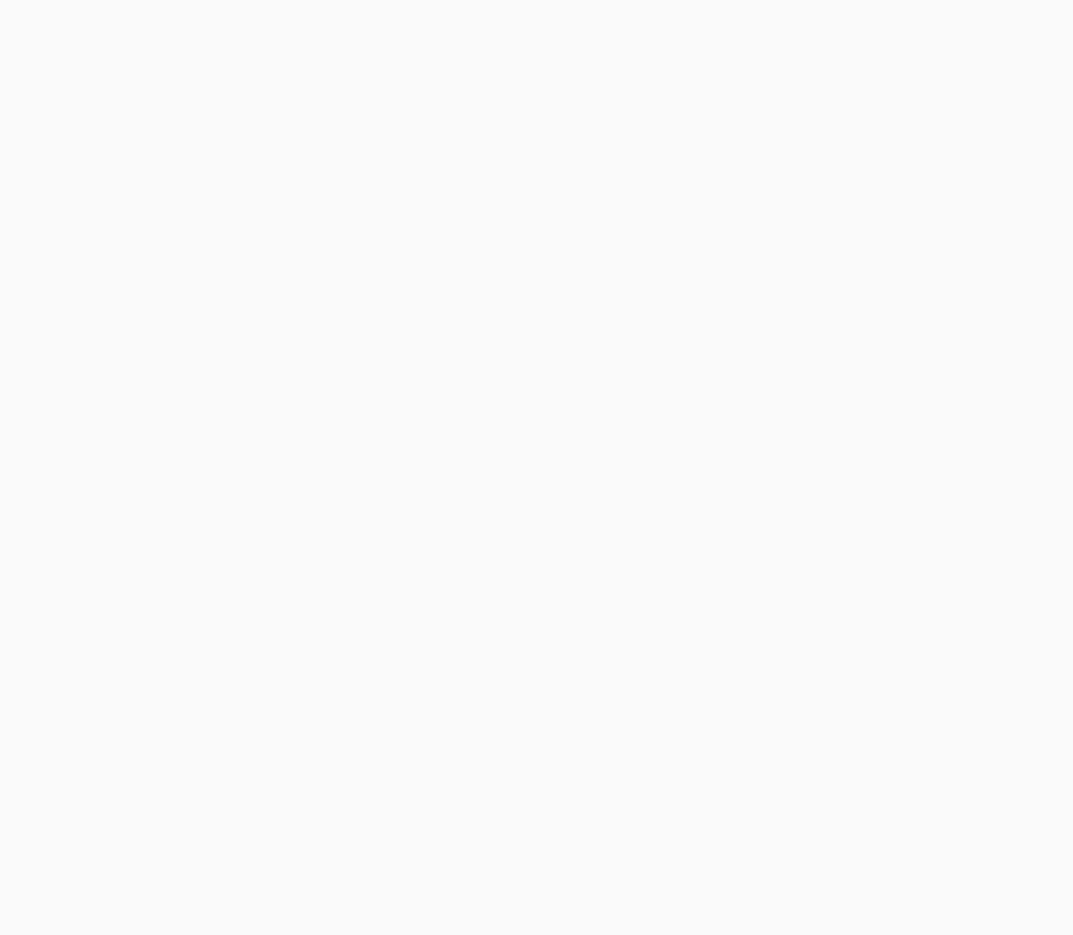
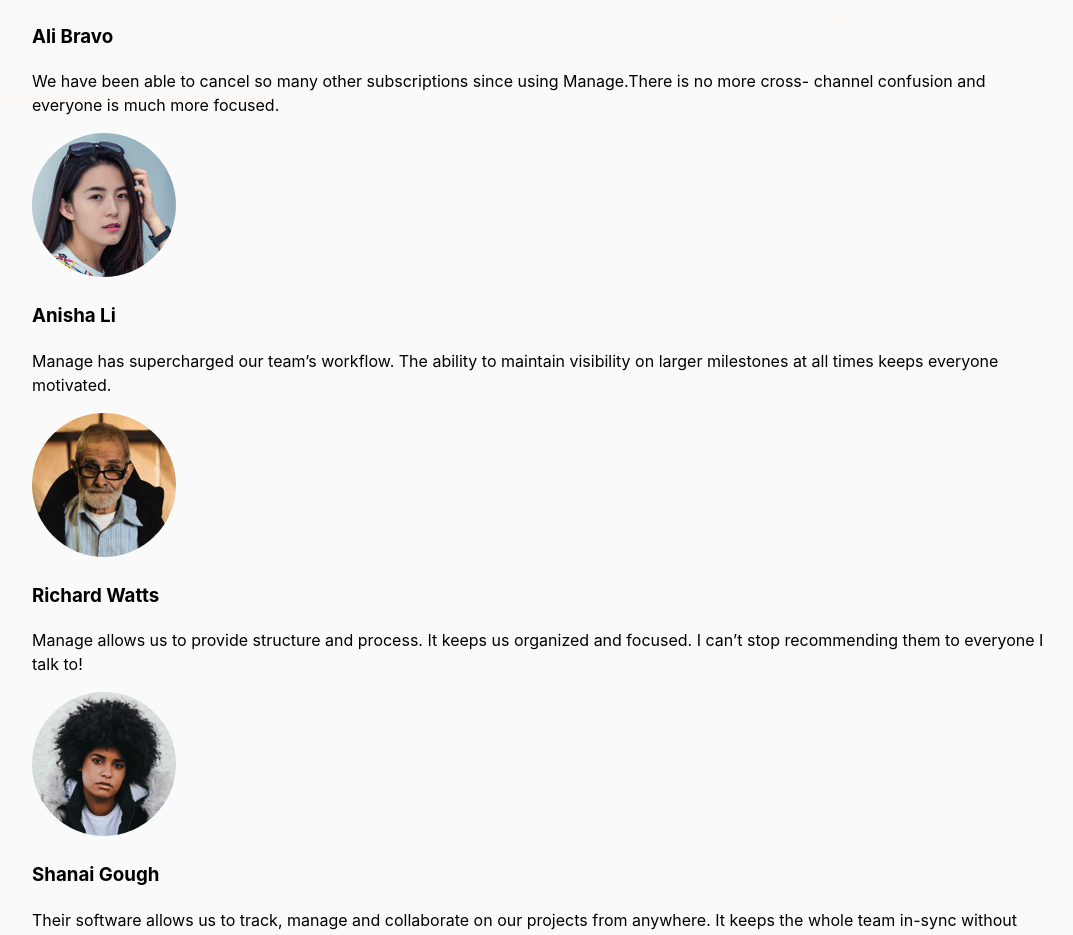
Before and after one commit to wolfgunblood/manage-landing-page, a React (Vite) app: page / in a window 1280 px wide. Shown: the part 1162-2097 px from the top of the page, without its empty margins (96-1169 px from the left). Before the commit the page ends 972 px from the top, so only its background shows below. Built offline with nearby package versions, Linux system fonts and the light colour scheme.

Commit message:
Updated Testimonial Component

```diff
--- a/src/App.jsx
+++ b/src/App.jsx
@@ -3,6 +3,7 @@
 import Navbar from './components/Navbar/Navbar';
 import Hero from './components/Hero/Hero';
 import AboutUs from './components/AboutUs/AboutUs';
+import Testimonials from './components/Testimonials/Testimonials';
 
 const App = () => {
   return (
@@ -10,6 +11,7 @@
       <Navbar />
       <Hero />
       <AboutUs />
+      <Testimonials />
     </div>
   )
 }
--- /dev/null
+++ b/src/components/Testimonials/Testimonials.jsx
@@ -0,0 +1,23 @@
+import React from 'react';
+import test from '../../data/test';
+import GetStarted from '../GetStarted/GetStarted';
+
+const Testimonials = () => {
+  return (
+    <div className='testimonials-container'>
+        <h2>What they’ve said</h2>
+        <div className='testimonials'>
+            {test.map((testimonial) => (
+                <div className='testimonial' key={testimonial.id}>
+                    <img src={testimonial.avatar} alt="avatar" className='avatar'/>
+                    <h3 className='name'>{testimonial.name}</h3>
+                    <p className='message'>{testimonial.message}</p>
+                </div>
+            ))}
+        </div>
+        <GetStarted />
+    </div>
+  )
+}
+
+export default Testimonials
--- /dev/null
+++ b/src/data/test.js
@@ -0,0 +1,30 @@
+import Avatar1 from "../assets/images/avatar-ali.png"
+import Avatar2 from "../assets/images/avatar-anisha.png"
+import Avatar3 from "../assets/images/avatar-richard.png"
+import Avatar4 from "../assets/images/avatar-shanai.png"
+
+const test = [
+    {
+        avatar: Avatar1,
+        name: "Ali Bravo",
+        message: "We have been able to cancel so many other subscriptions since using Manage.There is no more cross- channel confusion and everyone is much more focused.",
+    },
+    {
+        avatar : Avatar2,
+        name : "Anisha Li",
+        message : "Manage has supercharged our team’s workflow. The ability to maintain visibility on larger milestones at all times keeps everyone motivated.",
+    },
+    {
+        avatar : Avatar3,
+        name : "Richard Watts",
+        message : "Manage allows us to provide structure and process. It keeps us organized and focused. I can’t stop recommending them to everyone I talk to!",
+    },
+    {
+        avatar : Avatar4,
+        name : "Shanai Gough",
+        message : "Their software allows us to track, manage and collaborate on our projects from anywhere. It keeps the whole team in-sync without being intrusive.",
+    },
+];
+
+
+export default test;
```
Also changed, not shown: src/components/Testimonials/Testimonials.scss (added).
